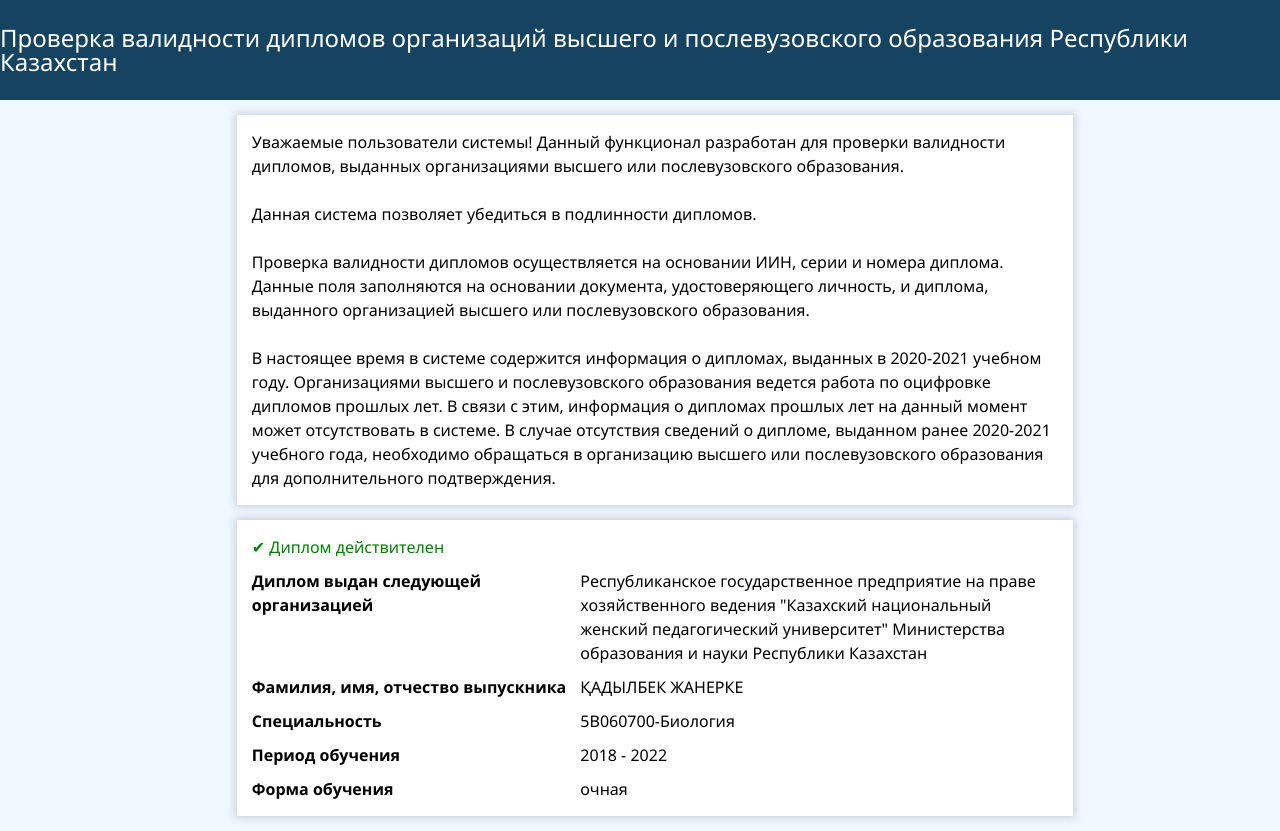
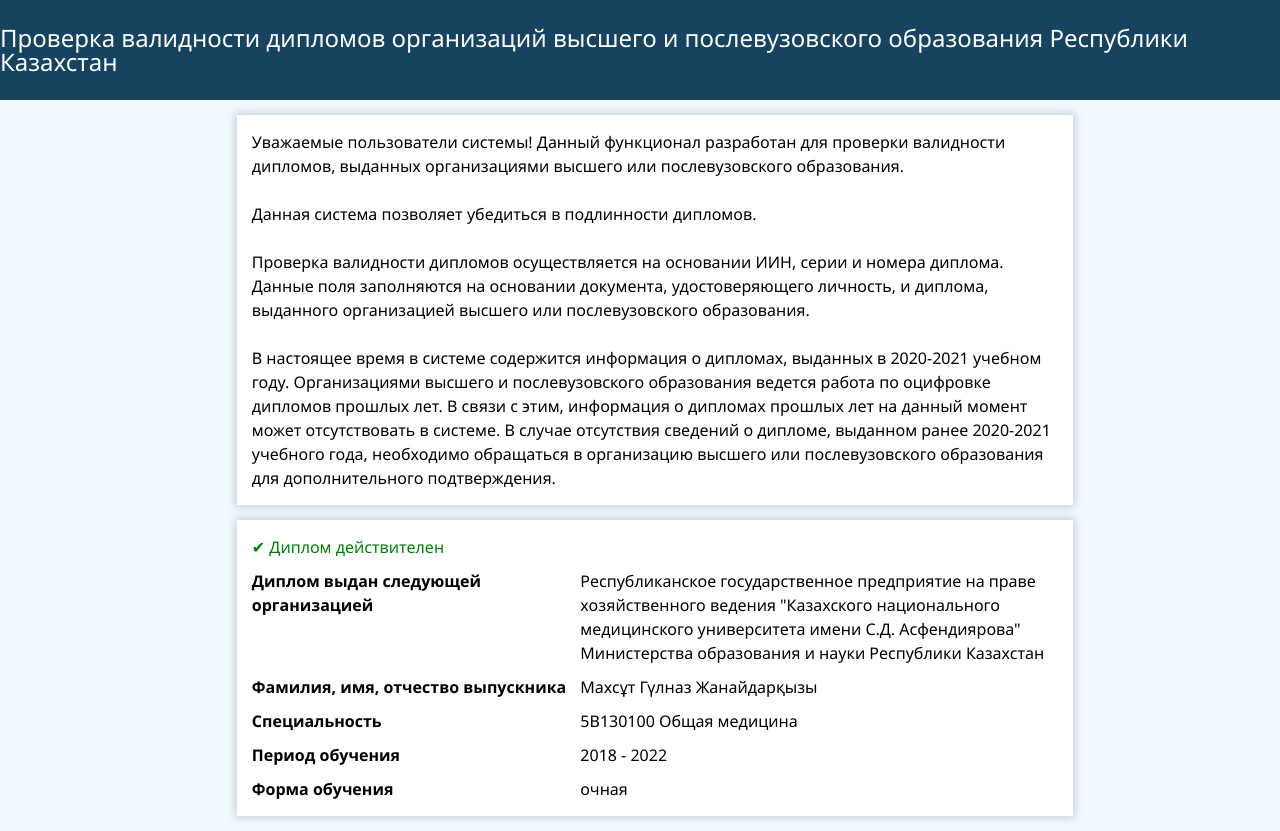
Before and after one commit to kzCertificateTest/0075647, a plain HTML site: page index.html in a window 1280 px wide. Drawn offline with Linux system fonts and the light colour scheme.

Commit message:
Update index.html

```diff
--- a/index.html
+++ b/index.html
@@ -27,13 +27,13 @@
                 <div class="result__content">
                     <p style="font-weight: bold;">Диплом выдан следующей организацией</p>
                     <!-- редакт -->
-                    <p>Республиканское государственное предприятие на праве хозяйственного ведения "Казахский национальный женский педагогический университет" Министерства образования и науки Республики Казахстан</p>
+                    <p>Республиканское государственное предприятие на праве хозяйственного ведения "Казахского национального медицинского университета имени С.Д. Асфендиярова" Министерства образования и науки Республики Казахстан</p>
                     <p style="font-weight: bold;">Фамилия, имя, отчество выпускника</p>
                     <!-- редакт -->
-                    <p>ҚАДЫЛБЕК ЖАНЕРКЕ</p>
+                    <p>Махсұт Гүлназ Жанайдарқызы</p>
                     <p style="font-weight: bold;">Специальность</p>
                     <!-- редакт -->
-                    <p>5В060700-Биология</p>
+                    <p>5В130100 Общая медицина</p>
                     <p style="font-weight: bold;">Период обучения</p>
                     <!-- редакт -->
                     <p>2018 - 2022</p>
```
